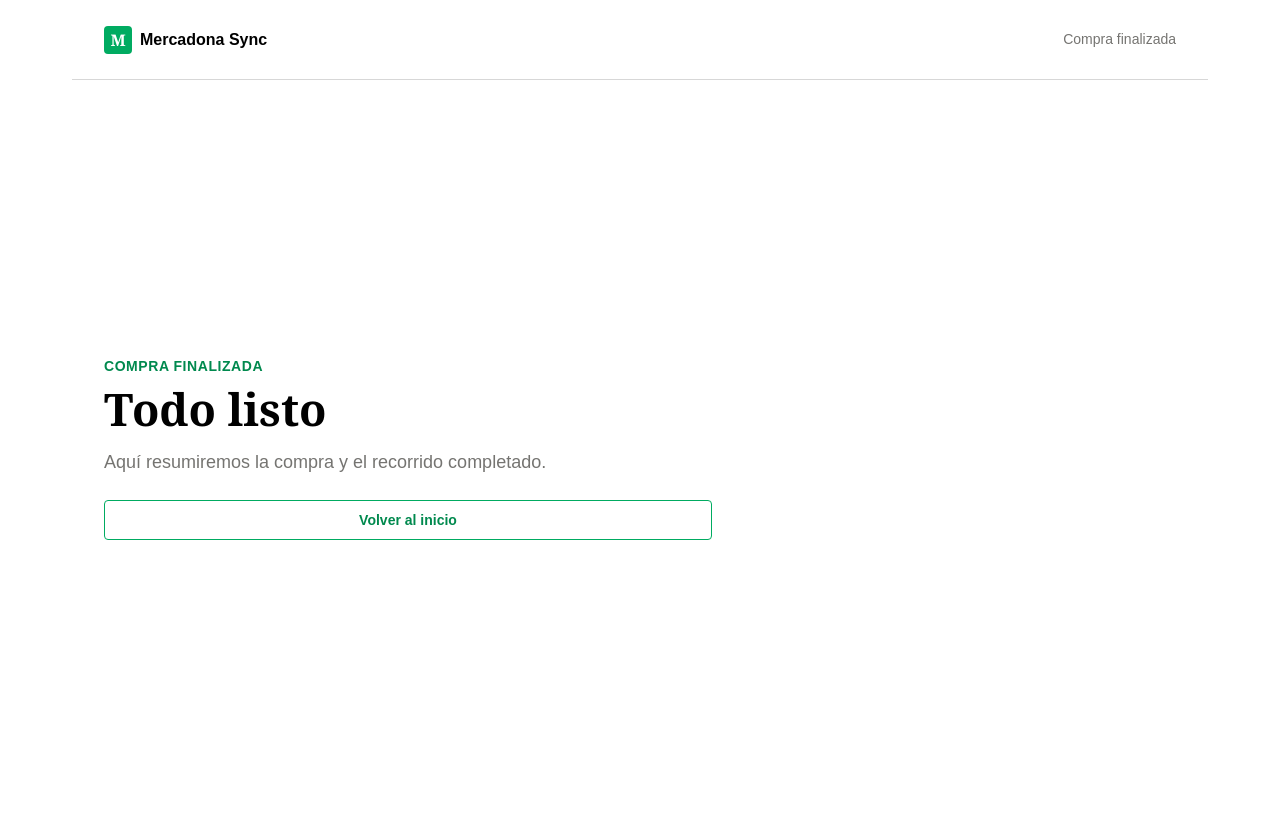
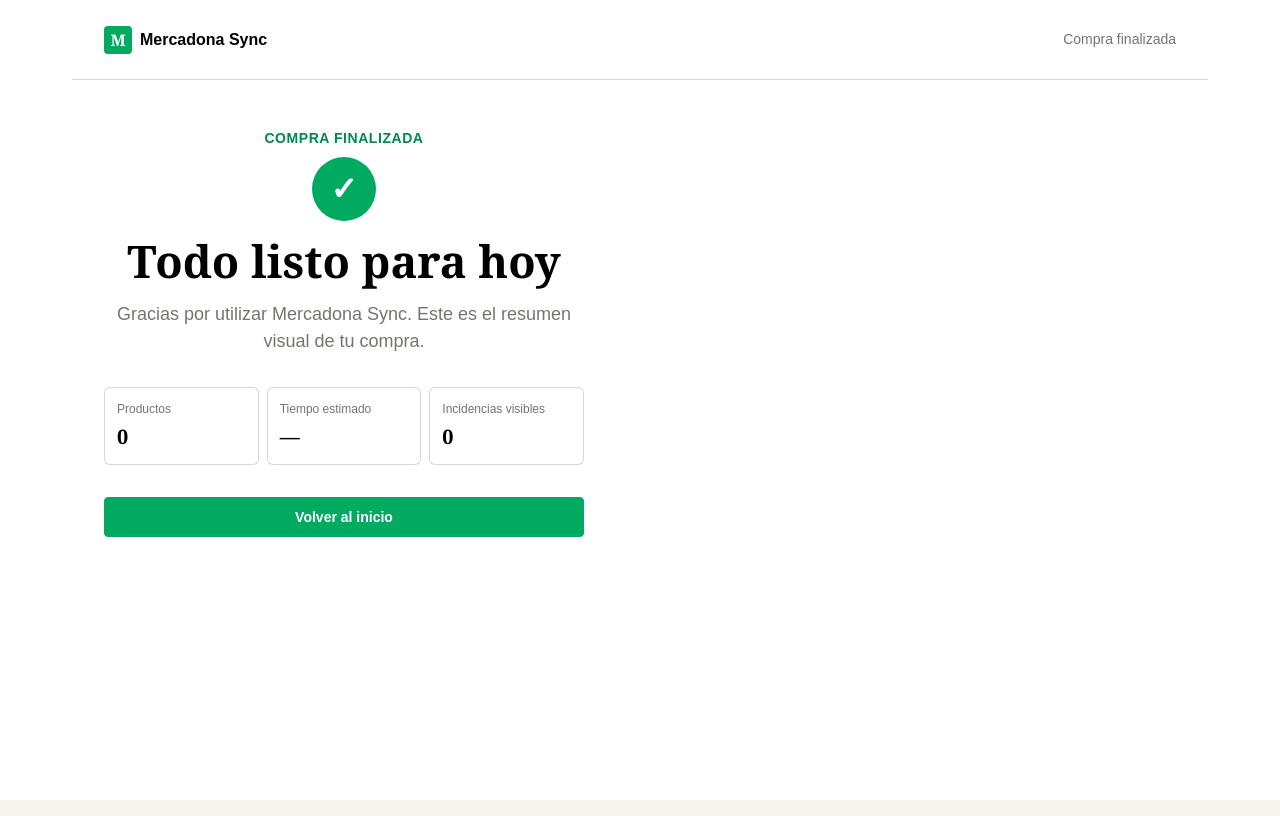
Before and after one commit to Joanvh/Mochi, a React (Vite) app: page /finish in a window 1280 px wide. Built offline with nearby package versions, Linux system fonts and the light colour scheme.

Commit message:
feat: add checkout and completion interfaces

```diff
--- a/src/app/styles/components.css
+++ b/src/app/styles/components.css
@@ -112,6 +112,22 @@
 .report-modal select:focus { border-color: var(--color-primary); outline: none; }
 .report-modal__notice { margin: var(--space-3) 0 0; padding: var(--space-3); border-radius: var(--radius-sm); color: var(--color-primary-active); background: var(--color-primary-subtle); }
 .report-modal__actions { display: grid; grid-template-columns: 1fr 1fr; gap: var(--space-2); margin-top: var(--space-6); }
+.checkout-page { max-width: 64rem; }
+.checkout-page__description { margin-bottom: var(--space-6); color: var(--color-text-secondary); font-size: 1.125rem; }
+.checkout-page__card { margin: var(--space-6) 0; padding: var(--space-6); border: 1px solid var(--color-primary); border-radius: var(--radius-lg); background: var(--color-primary-subtle); }
+.checkout-page__card > p { margin-bottom: var(--space-1); color: var(--color-primary-active); font-size: 0.875rem; font-weight: 700; text-transform: uppercase; }
+.checkout-page__card h2 { margin-bottom: var(--space-4); }
+.checkout-page__card dl { display: grid; grid-template-columns: repeat(2, minmax(0, 1fr)); gap: var(--space-3); margin: 0; }
+.checkout-page__card dt { color: var(--color-text-secondary); font-size: 0.8125rem; }
+.checkout-page__card dd { margin: var(--space-1) 0 0; font-weight: 700; }
+.checkout-page__note { margin: var(--space-3) 0 0; color: var(--color-text-secondary); font-size: 0.875rem; text-align: center; }
+.finish-page { max-width: 34rem; text-align: center; }
+.finish-page__success { display: grid; width: 64px; height: 64px; place-items: center; margin: 0 auto var(--space-4); border-radius: 50%; color: var(--color-background); background: var(--color-primary); font-size: 2rem; font-weight: 700; }
+.finish-page__description { margin-bottom: var(--space-8); color: var(--color-text-secondary); font-size: 1.125rem; }
+.finish-page__metrics { display: grid; grid-template-columns: repeat(3, minmax(0, 1fr)); gap: var(--space-2); margin: 0 0 var(--space-8); text-align: left; }
+.finish-page__metrics div { padding: var(--space-3); border: 1px solid var(--color-border); border-radius: var(--radius-md); background: var(--color-background); }
+.finish-page__metrics dt { color: var(--color-text-secondary); font-size: 0.75rem; }
+.finish-page__metrics dd { margin: var(--space-1) 0 0; font-family: var(--font-display); font-size: 1.25rem; font-weight: 700; }
 @media (min-width: 640px) { .report-modal__backdrop { place-items: center; } }
 @keyframes spin { to { transform: rotate(360deg); } }
 @media (min-width: 640px) { .app-header { min-height: 80px; padding-inline: var(--space-8); } .page-container { padding: var(--space-12) var(--space-8); } .entry-grid { grid-template-columns: repeat(2, minmax(0, 1fr)); } }
--- a/src/features/checkout/pages/CheckoutPage.tsx
+++ b/src/features/checkout/pages/CheckoutPage.tsx
@@ -1,5 +1,39 @@
-import { PagePlaceholder } from '../../../components/common/PagePlaceholder'
+import { Link } from 'react-router-dom'
+import { Button } from '../../../components/common/Button'
+import { PageContainer } from '../../../components/common/PageContainer'
+import { StoreMap } from '../../../components/map/StoreMap'
+import { useAppStore } from '../../../store/useAppStore'
 
 export function CheckoutPage() {
-  return <PagePlaceholder eyebrow="Paso 5 · Caja" title="Elige la mejor caja" description="Esta pantalla mostrará la opción abierta con el menor tiempo total estimado." />
+  const activeIncidents = useAppStore((state) => state.activeIncidents)
+  const activeRoute = useAppStore((state) => state.activeRoute)
+  const currentStore = useAppStore((state) => state.currentStore)
+
+  if (!currentStore || !activeRoute?.checkoutId) {
+    return <PageContainer className="page-placeholder">
+      <p className="eyebrow">Paso 5 · Caja</p>
+      <h1>Primero prepara tu recorrido</h1>
+      <p className="page-placeholder__description">Necesitamos una ruta activa para recomendarte la mejor caja.</p>
+      <Link className="button button--primary" to="/route">Ver mi ruta</Link>
+    </PageContainer>
+  }
+
+  const checkout = currentStore.checkouts.find((candidate) => candidate.id === activeRoute.checkoutId)
+
+  return <PageContainer className="checkout-page">
+    <p className="eyebrow">Paso 5 · Caja</p>
+    <h1>La mejor caja para ti</h1>
+    <p className="checkout-page__description">Hemos tenido en cuenta el recorrido y el tiempo de espera.</p>
+    <StoreMap currentNodeId={currentStore.entranceNodeId} incidents={activeIncidents} route={activeRoute} store={currentStore} />
+    <section className="checkout-page__card" aria-label="Caja recomendada">
+      <p>Te recomendamos</p>
+      <h2>{checkout?.name ?? 'Caja recomendada'}</h2>
+      <dl>
+        <div><dt>Estado</dt><dd>{checkout?.status === 'OPEN' ? 'Abierta' : 'Cerrada'}</dd></div>
+        <div><dt>Cola estimada</dt><dd>{checkout?.queueMinutes ?? 0} min</dd></div>
+      </dl>
+    </section>
+    <Button disabled fullWidth>Finalizar compra</Button>
+    <p className="checkout-page__note">La confirmación de compra se activará al conectar el flujo de navegación.</p>
+  </PageContainer>
 }
--- a/src/features/finish/pages/FinishPage.tsx
+++ b/src/features/finish/pages/FinishPage.tsx
@@ -1,5 +1,22 @@
-import { PagePlaceholder } from '../../../components/common/PagePlaceholder'
+import { Link } from 'react-router-dom'
+import { PageContainer } from '../../../components/common/PageContainer'
+import { useAppStore } from '../../../store/useAppStore'
 
 export function FinishPage() {
-  return <PagePlaceholder eyebrow="Compra finalizada" title="Todo listo" description="Aquí resumiremos la compra y el recorrido completado." />
+  const activeIncidents = useAppStore((state) => state.activeIncidents)
+  const activeRoute = useAppStore((state) => state.activeRoute)
+  const items = useAppStore((state) => state.draftShoppingList)
+
+  return <PageContainer className="finish-page">
+    <p className="eyebrow">Compra finalizada</p>
+    <div className="finish-page__success" aria-hidden="true">✓</div>
+    <h1>Todo listo para hoy</h1>
+    <p className="finish-page__description">Gracias por utilizar Mercadona Sync. Este es el resumen visual de tu compra.</p>
+    <dl className="finish-page__metrics">
+      <div><dt>Productos</dt><dd>{items.length}</dd></div>
+      <div><dt>Tiempo estimado</dt><dd>{activeRoute ? `${Math.ceil(activeRoute.estimatedTime)} min` : '—'}</dd></div>
+      <div><dt>Incidencias visibles</dt><dd>{activeIncidents.length}</dd></div>
+    </dl>
+    <Link className="button button--primary button--full-width" to="/">Volver al inicio</Link>
+  </PageContainer>
 }
```
